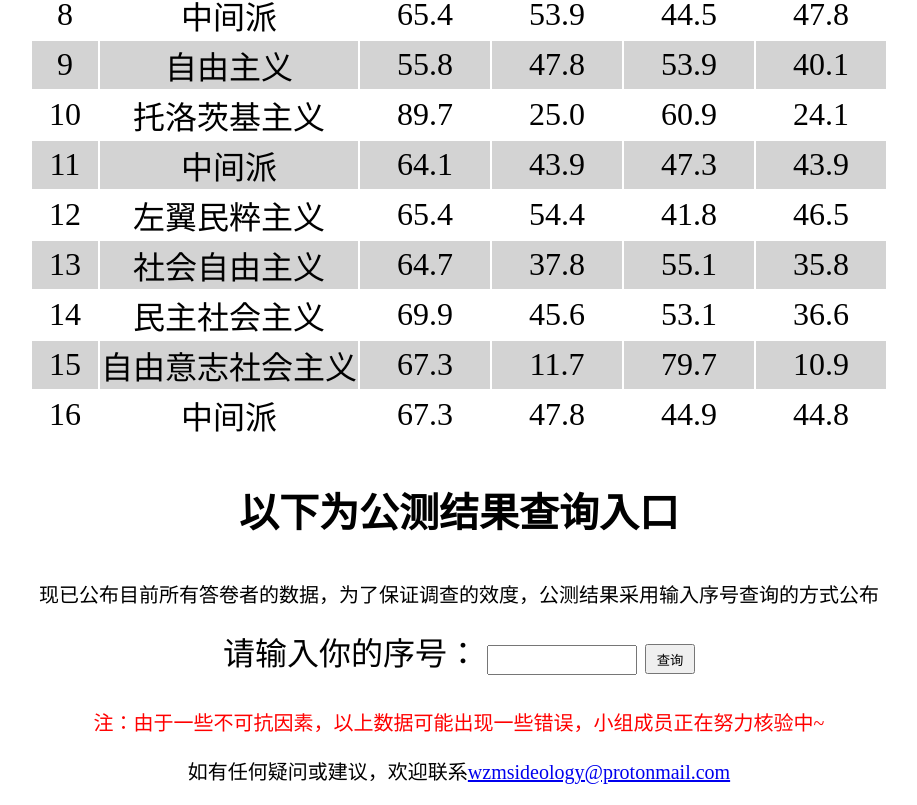
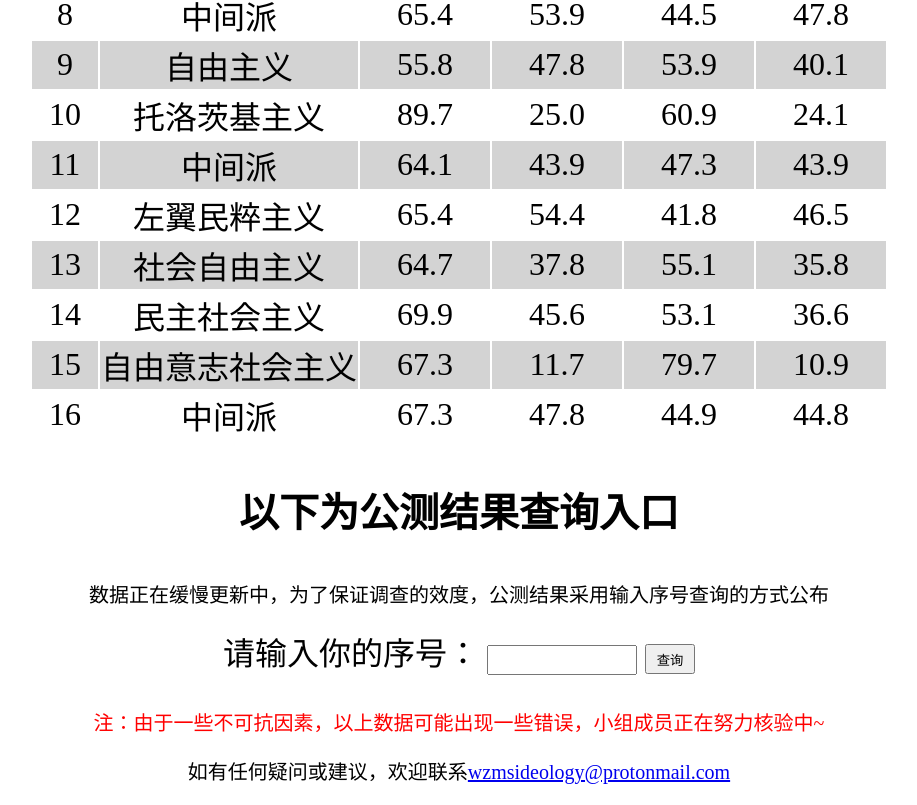
Before and after one commit to wzmsideology/wzmsideology.github.io, a plain HTML site: page index.html in a window 1280 px wide. Shown: the part 859-1664 px from the top of the page, without its empty margins (181-1098 px from the left). Drawn offline with Linux system fonts and the light colour scheme.

Commit message:
Update index.html

```diff
--- a/index.html
+++ b/index.html
@@ -179,7 +179,7 @@ p{
     </tr>
 </table>
 <h3 style="font-size: 40px;">以下为公测结果查询入口</h3>
-<p style="font-size: 20px;">现已公布目前所有答卷者的数据，为了保证调查的效度，公测结果采用输入序号查询的方式公布</p>
+<p style="font-size: 20px;">数据正在缓慢更新中，为了保证调查的效度，公测结果采用输入序号查询的方式公布</p>
 <form style="font-size: 200%">
 请输入你的序号： <input type="text" name="id" id="id" style="width: 150px; height: 30px;">
 <input type="submit" onclick="add()" value="查询" style="width: 50px; height: 30px;">
```
